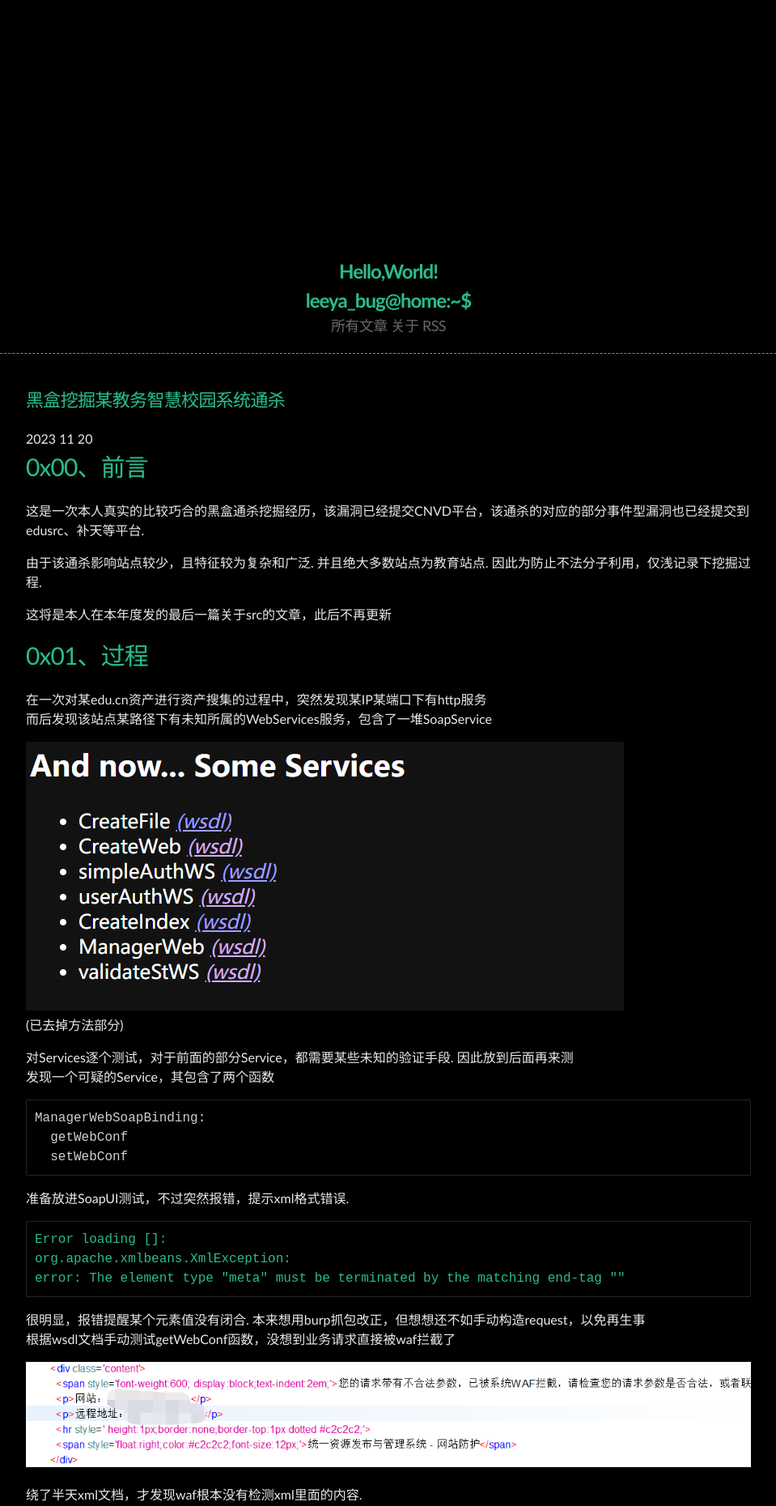
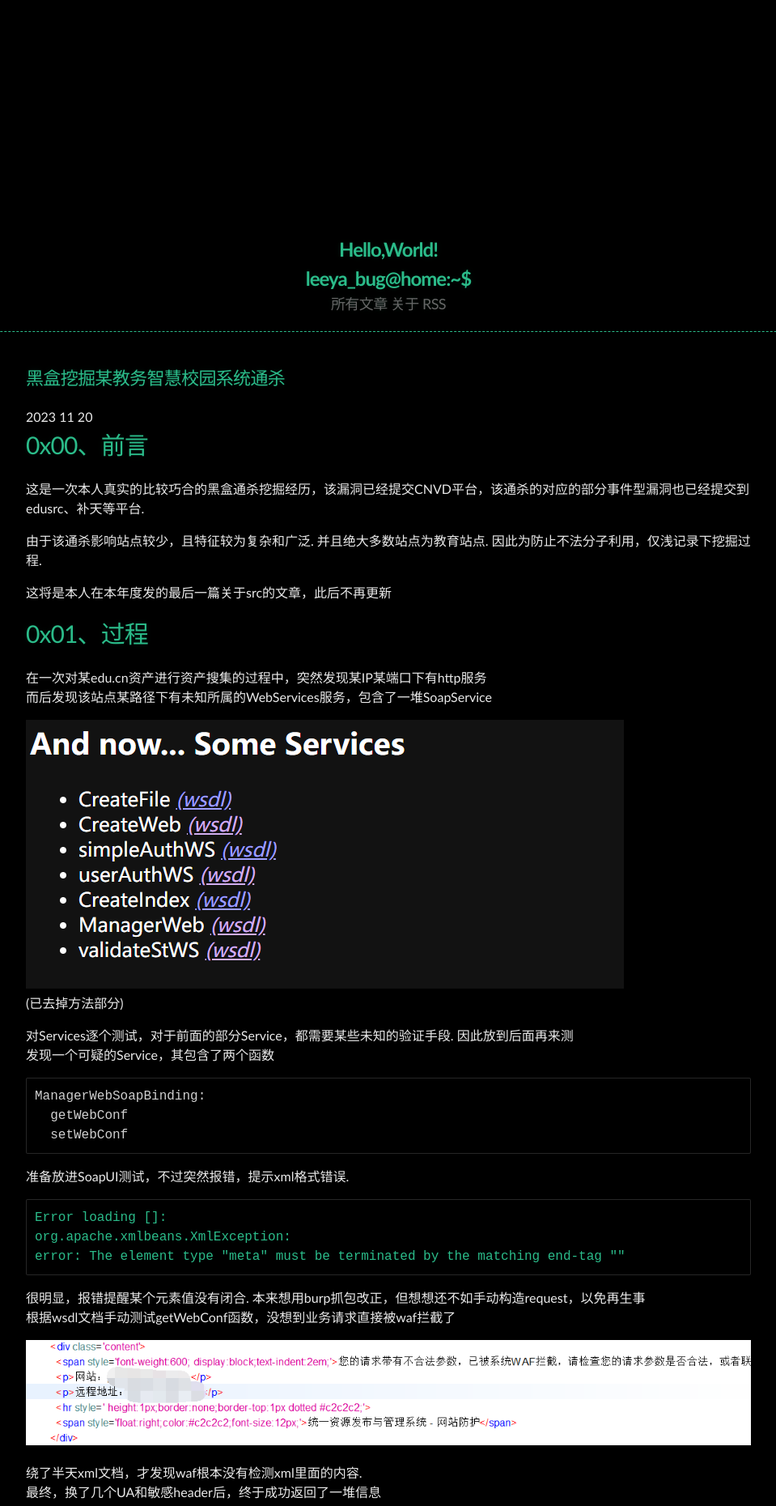
Before and after one commit to Leeyangee/leeyangee.github.io, a Jekyll site: the page built from _posts/2023-11-20-黑盒挖掘某教务智慧校园系统通杀.md, in a window 1280 px wide. Shown: the top 1860 px of the page at 81% size, without its empty margins (160-1119 px from the left). Built offline with Jekyll 4.4.1, drawn with Linux system fonts in a browser that asks for light colours.

Commit message:
Update header.html

```diff
--- a/_includes/header.html
+++ b/_includes/header.html
@@ -1,5 +1,5 @@
 <header>
-  <div style="margin-top:33vh;">
+  <div style="margin-top:30vh;">
     <a style="text-decoration: none;" href="{{ "/" | prepend: site.baseurl | replace: '//', '/' }}">
       <h1 id="showtag">
         Hello,World!
```
